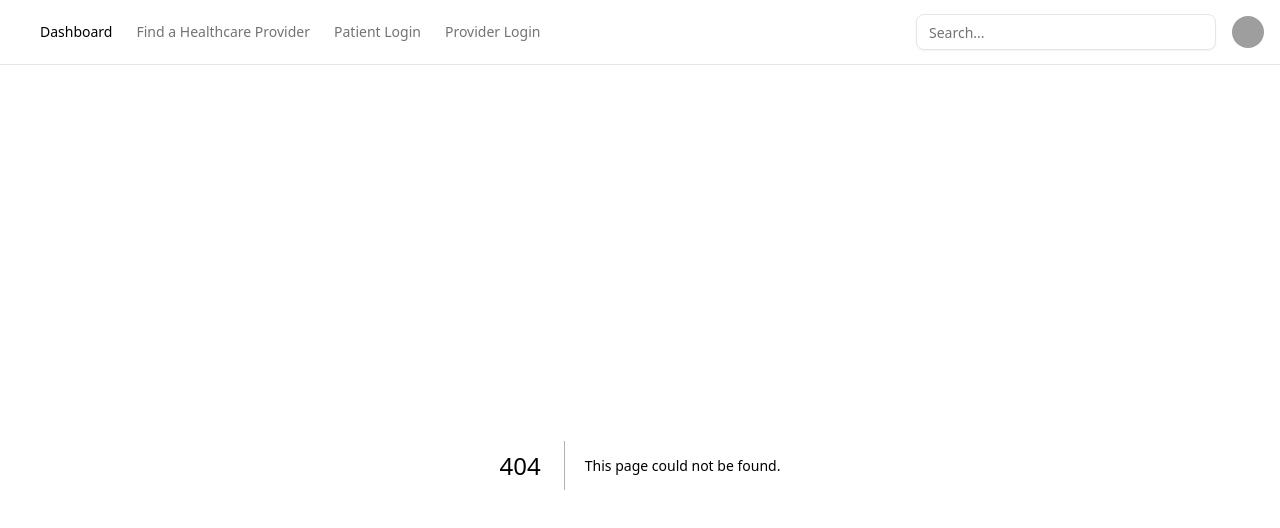
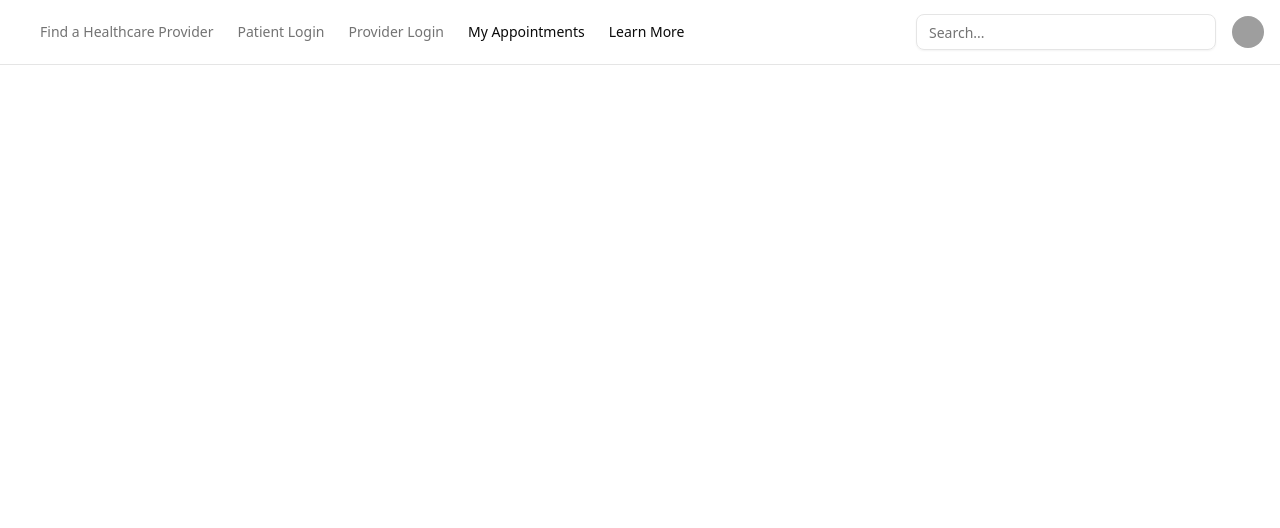
Before and after one commit to williamlin-02/PregGo, a Next.js app in the folder preggo-app/: page /my_appointments in a window 1280 px wide. Before the commit this address had no page. Shown: the top 528 px of the page. Built offline with nearby package versions, Linux system fonts and the light colour scheme; grey boxes are pictures that could not be loaded.

Commit message:
updated banner

```diff
--- a/preggo-app/app/components/main-nav.tsx
+++ b/preggo-app/app/components/main-nav.tsx
@@ -11,12 +11,6 @@ export function MainNav({
       className={cn("flex items-center space-x-4 lg:space-x-6", className)}
       {...props}
     >
-      <Link
-        href="/dashboard"
-        className="text-sm font-medium transition-colors hover:text-primary"
-      >
-        Dashboard
-      </Link>
       <Link
         href="/search"
         className="text-sm font-medium text-muted-foreground transition-colors hover:text-primary"
@@ -35,6 +29,18 @@ export function MainNav({
       >
         Provider Login
       </Link>
+      <Link
+        href="/my_appointments"
+        className="text-sm font-medium transition-colors hover:text-primary"
+      >
+        My Appointments
+      </Link>
+      <Link
+        href="/learn_more"
+        className="text-sm font-medium transition-colors hover:text-primary"
+      >
+        Learn More
+      </Link>
     </nav>
   );
 }
--- a/preggo-app/app/dashboard/page.tsx
+++ b/preggo-app/app/learn_more/page.tsx
@@ -6,32 +6,32 @@ import { Card, CardContent } from "@/components/ui/card";
 import { Tabs, TabsContent, TabsList, TabsTrigger } from "@/components/ui/tabs";
 
 export const metadata: Metadata = {
-  title: "Dashboard",
+  title: "Learn More",
 };
 
-export default function DashboardPage() {
+export default function LearnMorePage() {
   return (
     <>
       <div className="md:hidden">
         <Image
-          src="/examples/dashboard-light.png"
+          src="/examples/learnmore-light.png"
           width={1280}
           height={866}
-          alt="Dashboard"
+          alt="LearnMore"
           className="block dark:hidden"
         />
         <Image
-          src="/examples/dashboard-dark.png"
+          src="/examples/learnmore-dark.png"
           width={1280}
           height={866}
-          alt="Dashboard"
+          alt="LearnMore"
           className="hidden dark:block"
         />
       </div>
       <div className="hidden flex-col md:flex">
         <div className="flex-1 space-y-4 p-8 pt-6">
           <div className="flex items-center justify-between space-y-2">
-            <h2 className="text-3xl font-bold tracking-tight">Dashboard</h2>
+            <h2 className="text-3xl font-bold tracking-tight">Learn More</h2>
           </div>
           <Tabs defaultValue="overview" className="space-y-4">
             <TabsList>
--- /dev/null
+++ b/preggo-app/app/my_appointments/page.tsx
@@ -0,0 +1,9 @@
+
+
+export default function PatientSignIn() {
+  return (
+    <div className="flex flex-col items-center justify-center min-h-screen p-8">
+
+    </div>
+  );
+}
--- a/preggo-app/app/search/components/ProfileList.tsx
+++ b/preggo-app/app/search/components/ProfileList.tsx
@@ -61,7 +61,7 @@ const ProfileList = () => {
   return (
     <div className="w-full max-w-md mx-auto p-4">
       <h2 className="text-xl font-bold mb-4">Nurses Near You</h2>
-      <ScrollArea className="h-80 border rounded-lg p-2">
+      <ScrollArea className="h-120 border rounded-lg p-2">
         <div className="space-y-4">
           {profiles.map((profile) => (
             <Card key={profile.id} className="flex items-center gap-4 p-4 shadow-md hover:bg-gray-100 cursor-pointer" onClick={() => handleCardClick(profile.id)}>
```
